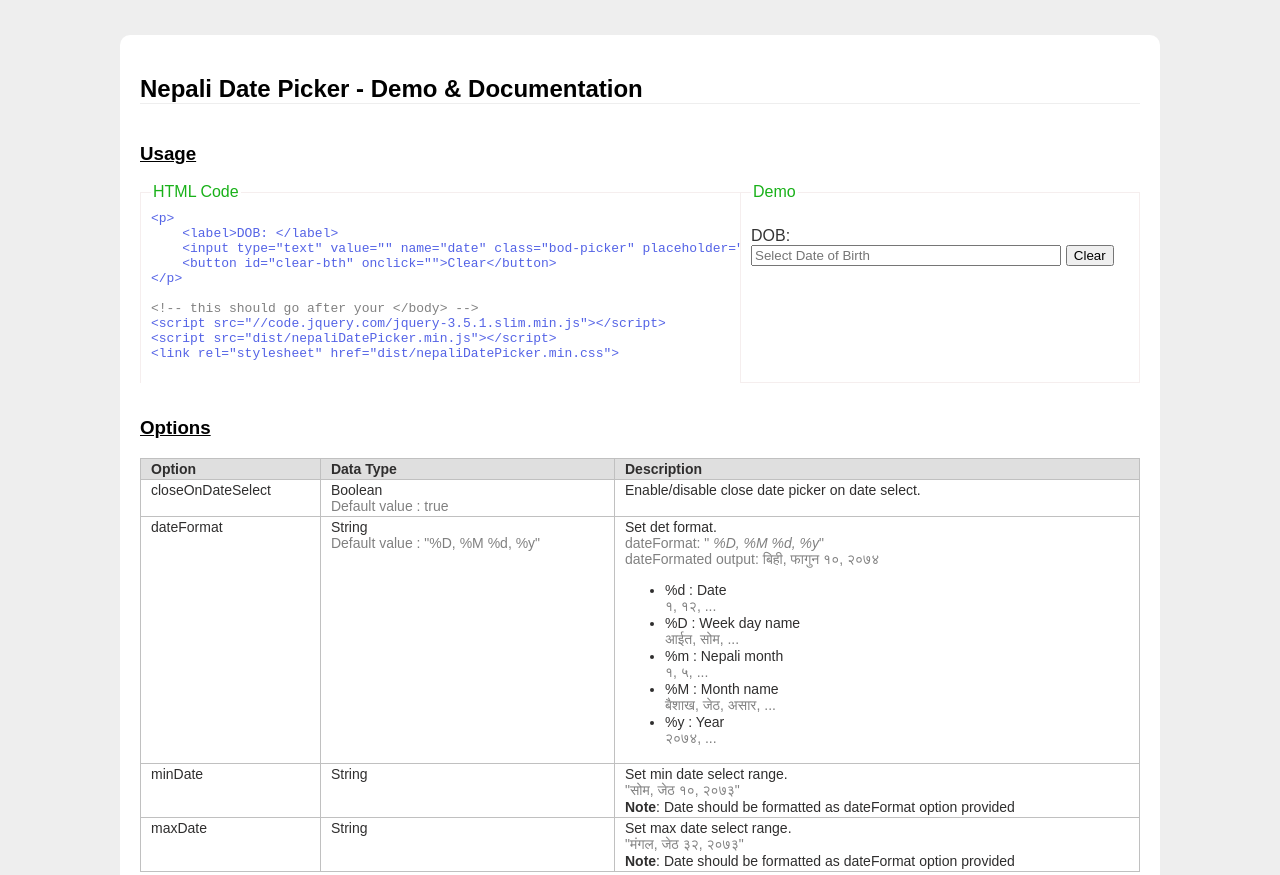
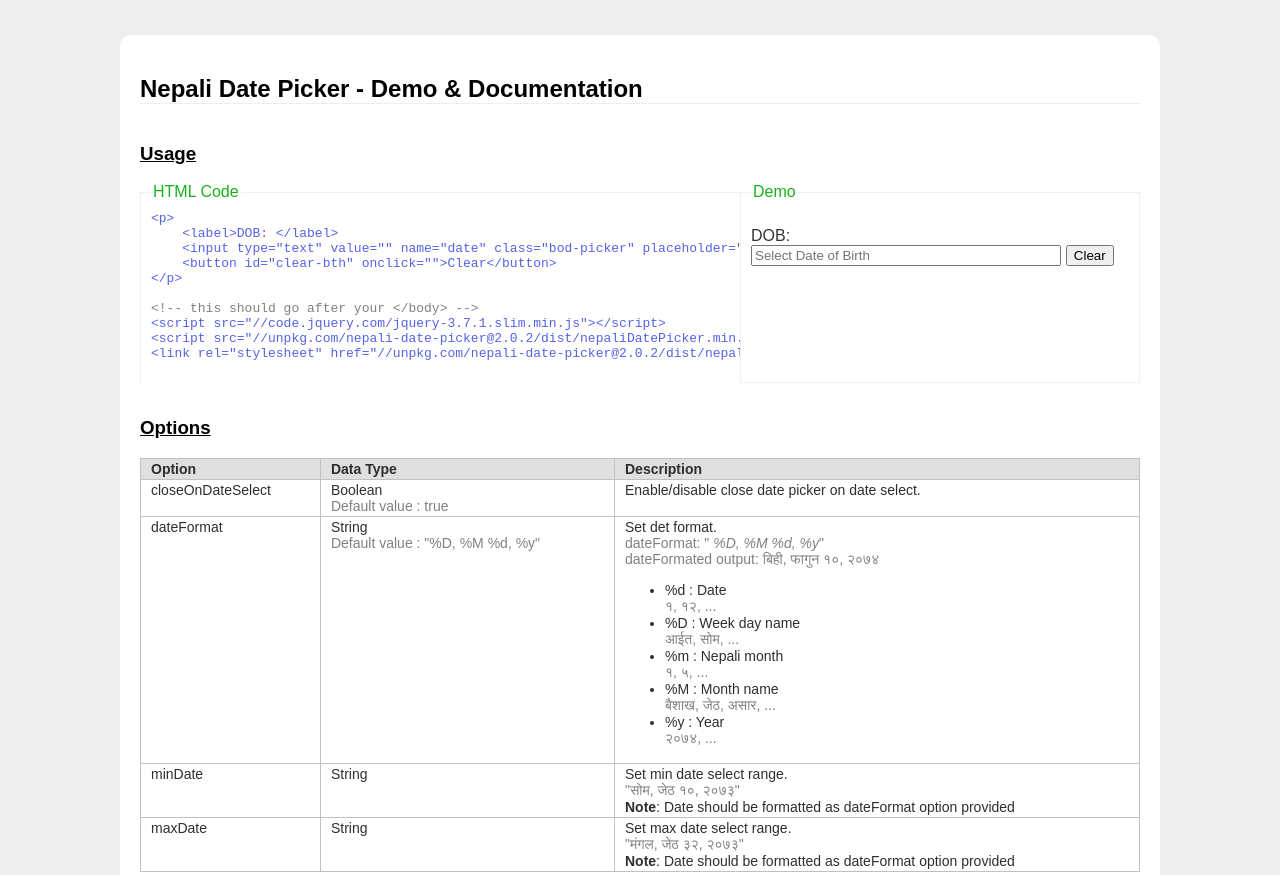
Before and after one commit to leapfrogtechnology/nepali-date-picker, a website: page demo/index.html in a window 1280 px wide. Shown: the top 875 px of the page. Drawn offline with nearby package versions, Linux system fonts and the light colour scheme.

Commit message:
Update date picker url

```diff
--- a/demo/index.html
+++ b/demo/index.html
@@ -29,9 +29,9 @@
 &lt;/p&gt;
 
 <span class="comment">&lt;!-- this should go after your &lt;/body&gt; --&gt;</span>
-&lt;script src="//code.jquery.com/jquery-3.5.1.slim.min.js"&gt;&lt;/script&gt;
-&lt;script src="dist/nepaliDatePicker.min.js"&gt;&lt;/script&gt;
-&lt;link rel="stylesheet" href="dist/nepaliDatePicker.min.css"&gt;
+&lt;script src="//code.jquery.com/jquery-3.7.1.slim.min.js"&gt;&lt;/script&gt;
+&lt;script src="//unpkg.com/nepali-date-picker@2.0.2/dist/nepaliDatePicker.min.js"&gt;&lt;/script&gt;
+&lt;link rel="stylesheet" href="//unpkg.com/nepali-date-picker@2.0.2/dist/nepaliDatePicker.min.css"&gt;
                 </pre>
           </fieldset>
           <fieldset class="code">
@@ -667,7 +667,7 @@ $("#date-picker").on("dateSelect", function (event) {
 
     console.log(calendarFunctions.getAdDateByBsDate(2074, 10, 15));
 
-    console.log(calendarFunctions.getBsMonthDays(2074, 10);
+    console.log(calendarFunctions.getBsMonthDays(2074, 10));
 
     console.log(calendarFunctions.getBsDateByAdDate(2017, 2, 15));
 
@@ -688,7 +688,7 @@ $("#date-picker").on("dateSelect", function (event) {
       </div>
     </div>
 
-    <script src="//code.jquery.com/jquery-3.5.1.slim.min.js" crossorigin="anonymous"></script>
+    <script src="//code.jquery.com/jquery-3.7.1.slim.min.js" crossorigin="anonymous"></script>
     <script src="../dist/nepaliDatePicker.min.js"></script>
     <script src="demo.js"></script>
   </body>
```
Also changed, not shown: README.md.
